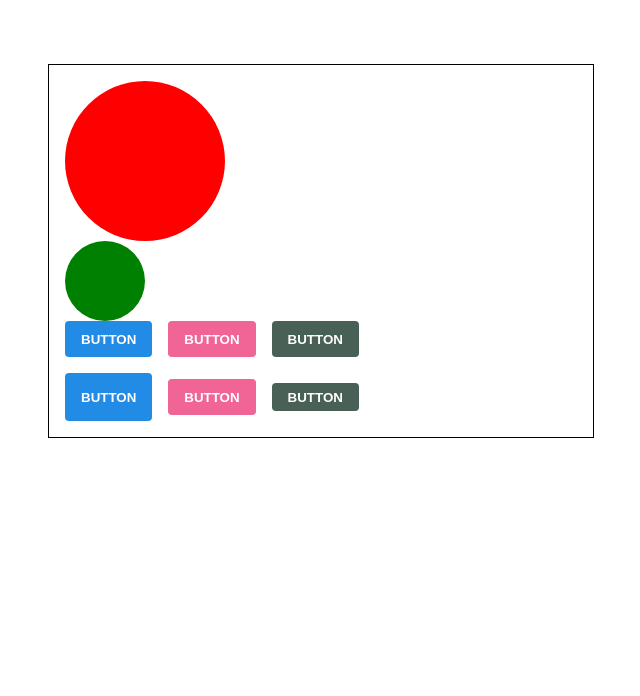
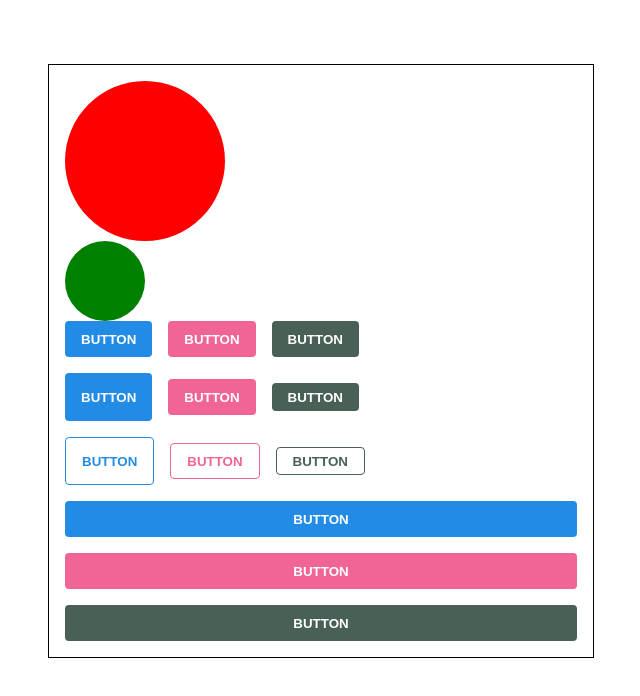
Before and after one commit to sieun98/TIL, a React (Create React App) app in the folder react/begin-react/: page / in a window 1280 px wide. Shown: the top 696 px of the page, without its empty margins (319-959 px from the left). Built offline with nearby package versions, Linux system fonts and the light colour scheme.

Commit message:
Add props fullWidth to Button

```diff
--- a/react/begin-react/src/App.js
+++ b/react/begin-react/src/App.js
@@ -53,6 +53,27 @@
             BUTTON
           </Button>
         </ButtonGroup>
+        <ButtonGroup>
+          <Button size="large" outline>
+            BUTTON
+          </Button>
+          <Button color="pink" outline>
+            BUTTON
+          </Button>
+          <Button color="gray" size="small" outline>
+            BUTTON
+          </Button>
+        </ButtonGroup>
+
+        <ButtonGroup>
+          <Button fullWidth>BUTTON</Button>
+          <Button color="pink" fullWidth>
+            BUTTON
+          </Button>
+          <Button color="gray" fullWidth>
+            BUTTON
+          </Button>
+        </ButtonGroup>
       </AppBlock>
     </ThemeProvider>
   );
--- a/react/begin-react/src/components/Button.js
+++ b/react/begin-react/src/components/Button.js
@@ -14,6 +14,15 @@
             &:active {
                 background: ${darken(0.1, selected)};
             }
+            ${props => props.outline && css`
+                color: ${selected};
+                background: none;
+                border: 1px solid ${selected};
+                &:hover {
+                    background: ${selected};
+                    color: white;
+                }
+            `}
         `
     }}
 `
@@ -39,7 +48,17 @@
         height: ${sizes[size].height};
         fonst-size: ${sizes[size].fontSize};
     `}
+`
 
+const fullWidthStyle = css`
+    ${props => props.fullWidth && css`
+        width: 100%;
+        justify-content: center;
+        &:not(:first-child) {
+            margin-left: 0 !important;
+            margin-top: 1rem;
+        }
+    `}
 `
 
 const StyledButton = styled.button`
@@ -55,19 +74,26 @@
     padding-left: 1rem;
     padding-right: 1rem;
 
-    /* 크기 */
-    ${sizeStyles}
-    /* 색상 */
-    ${colorStyles}
-
     & + & {
         margin-left: 1rem;
     }
+
+    ${sizeStyles}
+    ${colorStyles}
+    ${fullWidthStyle}
 `
 
-function Button({ children, color, size,  ...rest}) {
+function Button({ children, color, size, outline, fullWidth,  ...rest}) {
     return (
-        <StyledButton color={color} size={size} {...rest}>{children}</StyledButton>
+        <StyledButton
+            color={color}
+            size={size}
+            outline={outline}
+            fullWidth={fullWidth}
+            {...rest}
+        >
+            {children}
+        </StyledButton>
     )
 }
 
```
